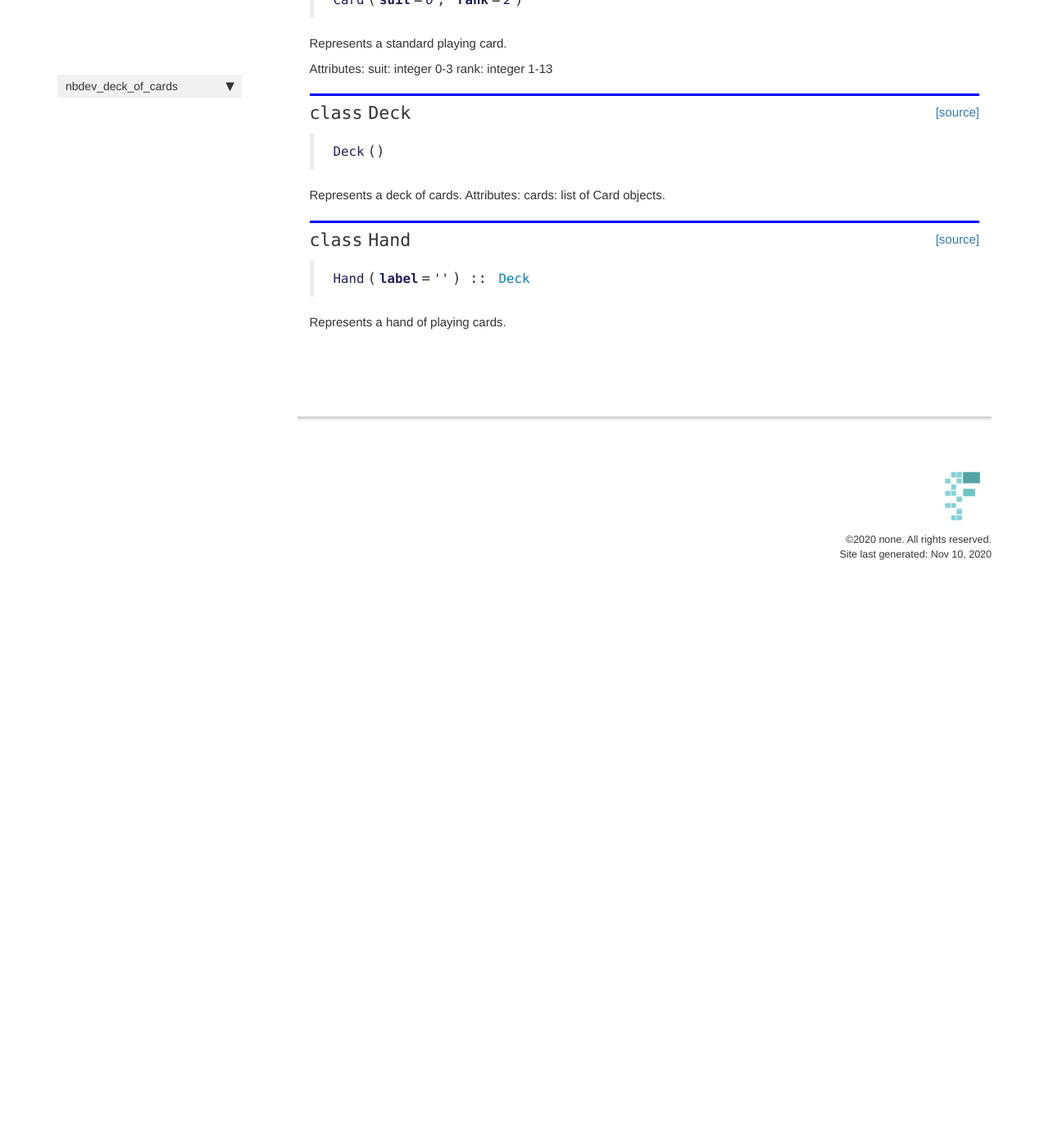
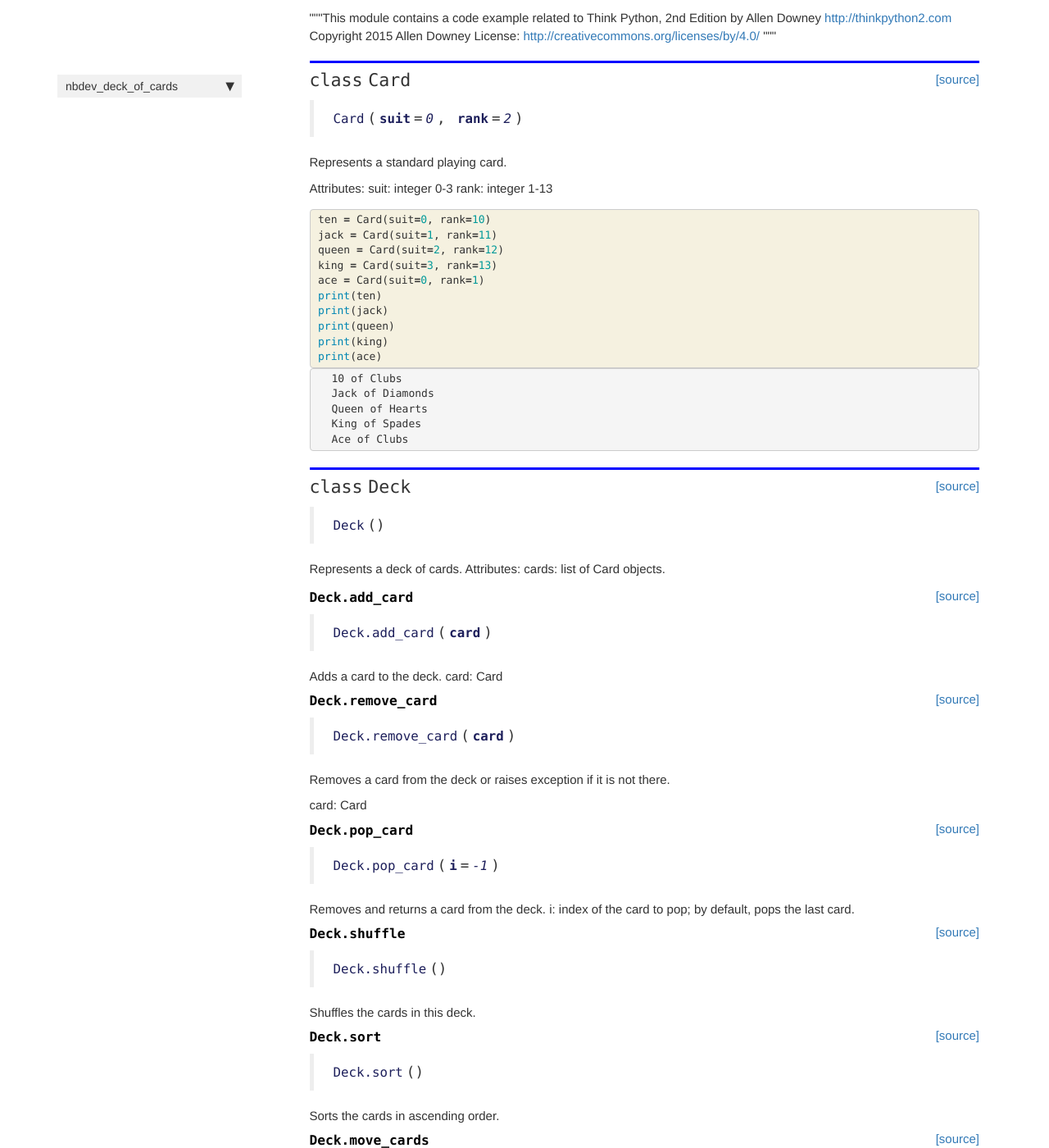
Before and after one commit to gbonariva/nbdev_deck_of_cards, a Jekyll site: the page built from docs/core.html, in a window 1280 px wide and 1400 px high, scrolled down 419 px. Shown: the whole window at 82% size. Built offline with Jekyll 4.4.1, drawn with Linux system fonts in a browser that asks for light colours; nearby versions of some CDN libraries; comment, search, counter and statistics services are not loaded; before the commit the page ends 1155 px from its top, so only the background shows below that; some of the changed text lies outside the part shown.

Commit message:
Added Deck functions documentation

```diff
--- a/docs/core.html
+++ b/docs/core.html
@@ -80,6 +80,50 @@ License: <a href="http://creativecommons.org/licenses/by/4.0/">http://creativeco
     {% raw %}
 
 <div class="cell border-box-sizing code_cell rendered">
+<div class="input">
+
+<div class="inner_cell">
+    <div class="input_area">
+<div class=" highlight hl-ipython3"><pre><span></span><span class="n">ten</span> <span class="o">=</span> <span class="n">Card</span><span class="p">(</span><span class="n">suit</span><span class="o">=</span><span class="mi">0</span><span class="p">,</span> <span class="n">rank</span><span class="o">=</span><span class="mi">10</span><span class="p">)</span>
+<span class="n">jack</span> <span class="o">=</span> <span class="n">Card</span><span class="p">(</span><span class="n">suit</span><span class="o">=</span><span class="mi">1</span><span class="p">,</span> <span class="n">rank</span><span class="o">=</span><span class="mi">11</span><span class="p">)</span>
+<span class="n">queen</span> <span class="o">=</span> <span class="n">Card</span><span class="p">(</span><span class="n">suit</span><span class="o">=</span><span class="mi">2</span><span class="p">,</span> <span class="n">rank</span><span class="o">=</span><span class="mi">12</span><span class="p">)</span>
+<span class="n">king</span> <span class="o">=</span> <span class="n">Card</span><span class="p">(</span><span class="n">suit</span><span class="o">=</span><span class="mi">3</span><span class="p">,</span> <span class="n">rank</span><span class="o">=</span><span class="mi">13</span><span class="p">)</span>
+<span class="n">ace</span> <span class="o">=</span> <span class="n">Card</span><span class="p">(</span><span class="n">suit</span><span class="o">=</span><span class="mi">0</span><span class="p">,</span> <span class="n">rank</span><span class="o">=</span><span class="mi">1</span><span class="p">)</span>
+<span class="nb">print</span><span class="p">(</span><span class="n">ten</span><span class="p">)</span>
+<span class="nb">print</span><span class="p">(</span><span class="n">jack</span><span class="p">)</span>
+<span class="nb">print</span><span class="p">(</span><span class="n">queen</span><span class="p">)</span>
+<span class="nb">print</span><span class="p">(</span><span class="n">king</span><span class="p">)</span>
+<span class="nb">print</span><span class="p">(</span><span class="n">ace</span><span class="p">)</span>
+</pre></div>
+
+    </div>
+</div>
+</div>
+
+<div class="output_wrapper">
+<div class="output">
+
+<div class="output_area">
+
+<div class="output_subarea output_stream output_stdout output_text">
+<pre>10 of Clubs
+Jack of Diamonds
+Queen of Hearts
+King of Spades
+Ace of Clubs
+</pre>
+</div>
+</div>
+
+</div>
+</div>
+
+</div>
+    {% endraw %}
+
+    {% raw %}
+
+<div class="cell border-box-sizing code_cell rendered">
 
 <div class="output_wrapper">
 <div class="output">
@@ -122,6 +166,96 @@ Attributes:
 
 
 <div class="output_markdown rendered_html output_subarea ">
+<h4 id="Deck.add_card" class="doc_header"><code>Deck.add_card</code><a href="https://github.com/gbonariva/nbdev_deck_of_cards/tree/master/nbdev_deck_of_cards/card.py#L77" class="source_link" style="float:right">[source]</a></h4><blockquote><p><code>Deck.add_card</code>(<strong><code>card</code></strong>)</p>
+</blockquote>
+<p>Adds a card to the deck.
+card: Card</p>
+
+</div>
+
+</div>
+
+<div class="output_area">
+
+
+<div class="output_markdown rendered_html output_subarea ">
+<h4 id="Deck.remove_card" class="doc_header"><code>Deck.remove_card</code><a href="https://github.com/gbonariva/nbdev_deck_of_cards/tree/master/nbdev_deck_of_cards/card.py#L83" class="source_link" style="float:right">[source]</a></h4><blockquote><p><code>Deck.remove_card</code>(<strong><code>card</code></strong>)</p>
+</blockquote>
+<p>Removes a card from the deck or raises exception if it is not there.</p>
+<p>card: Card</p>
+
+</div>
+
+</div>
+
+<div class="output_area">
+
+
+<div class="output_markdown rendered_html output_subarea ">
+<h4 id="Deck.pop_card" class="doc_header"><code>Deck.pop_card</code><a href="https://github.com/gbonariva/nbdev_deck_of_cards/tree/master/nbdev_deck_of_cards/card.py#L90" class="source_link" style="float:right">[source]</a></h4><blockquote><p><code>Deck.pop_card</code>(<strong><code>i</code></strong>=<em><code>-1</code></em>)</p>
+</blockquote>
+<p>Removes and returns a card from the deck.
+i: index of the card to pop; by default, pops the last card.</p>
+
+</div>
+
+</div>
+
+<div class="output_area">
+
+
+<div class="output_markdown rendered_html output_subarea ">
+<h4 id="Deck.shuffle" class="doc_header"><code>Deck.shuffle</code><a href="https://github.com/gbonariva/nbdev_deck_of_cards/tree/master/nbdev_deck_of_cards/card.py#L96" class="source_link" style="float:right">[source]</a></h4><blockquote><p><code>Deck.shuffle</code>()</p>
+</blockquote>
+<p>Shuffles the cards in this deck.</p>
+
+</div>
+
+</div>
+
+<div class="output_area">
+
+
+<div class="output_markdown rendered_html output_subarea ">
+<h4 id="Deck.sort" class="doc_header"><code>Deck.sort</code><a href="https://github.com/gbonariva/nbdev_deck_of_cards/tree/master/nbdev_deck_of_cards/card.py#L100" class="source_link" style="float:right">[source]</a></h4><blockquote><p><code>Deck.sort</code>()</p>
+</blockquote>
+<p>Sorts the cards in ascending order.</p>
+
+</div>
+
+</div>
+
+<div class="output_area">
+
+
+<div class="output_markdown rendered_html output_subarea ">
+<h4 id="Deck.move_cards" class="doc_header"><code>Deck.move_cards</code><a href="https://github.com/gbonariva/nbdev_deck_of_cards/tree/master/nbdev_deck_of_cards/card.py#L104" class="source_link" style="float:right">[source]</a></h4><blockquote><p><code>Deck.move_cards</code>(<strong><code>hand</code></strong>, <strong><code>num</code></strong>)</p>
+</blockquote>
+<p>Moves the given number of cards from the deck into the Hand.
+hand: destination Hand object
+num: integer number of cards to move</p>
+
+</div>
+
+</div>
+
+</div>
+</div>
+
+</div>
+    {% endraw %}
+
+    {% raw %}
+
+<div class="cell border-box-sizing code_cell rendered">
+
+<div class="output_wrapper">
+<div class="output">
+
+<div class="output_area">
+
+
+<div class="output_markdown rendered_html output_subarea ">
 <h2 id="Hand" class="doc_header"><code>class</code> <code>Hand</code><a href="https://github.com/gbonariva/nbdev_deck_of_cards/tree/master/nbdev_deck_of_cards/card.py#L117" class="source_link" style="float:right">[source]</a></h2><blockquote><p><code>Hand</code>(<strong><code>label</code></strong>=<em><code>''</code></em>) :: <a href="/nbdev_deck_of_cards/core.html#Deck"><code>Deck</code></a></p>
 </blockquote>
 <p>Represents a hand of playing cards.</p>
```
Also changed, not shown: 1 other file.
